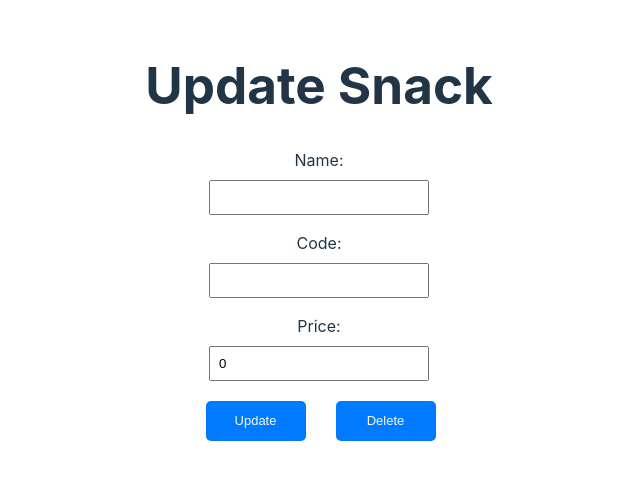
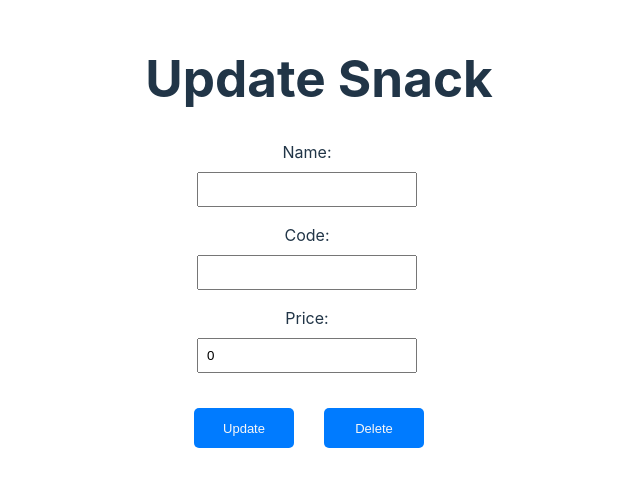
Before and after one commit to Acearoni/SoloProject-PA, a React (Vite) app in the folder client/: page /update-snack/1 in a window 1280 px wide. Shown: the part 176-662 px from the top of the page, without its empty margins (321-961 px from the left). Built offline with nearby package versions, Linux system fonts and the light colour scheme; no server answers.

Commit message:
Buttons adjusted on add snack, moving while validations were up. Update and Delete buttons were unaligned left side of update form, adjusted as well

```diff
--- a/client/src/SnackForm.css
+++ b/client/src/SnackForm.css
@@ -12,12 +12,15 @@
     justify-content: center ;
     width: 100%;
     height: 100vh;
+
 }
 
 
 .form-field {
+    width: 300px;
     margin-bottom: 1rem;
     text-align: center;
+
 }
 
 label {
@@ -32,6 +35,7 @@ input[type="number"] {
 }
 
 .submit-button {
+    margin-top: 50px;
     width: 100px;
     height: 40px;
     background-color: #007bff;
@@ -42,7 +46,6 @@ input[type="number"] {
     font-family: 'Arial';
     font-size: small;
     text-align: center;
-    margin-left: 60px;
 }
 
 .error-message {
--- a/client/src/SnackTable.css
+++ b/client/src/SnackTable.css
@@ -1,8 +1,6 @@
 .display-all-snacks {
     display: inline-block;
     justify-content: center;
-    border: 1px solid white;
-    border-style: solid;
     width: 900px;
 }
 
--- a/client/src/UpdateSnack.css
+++ b/client/src/UpdateSnack.css
@@ -35,7 +35,9 @@ input[type="number"] {
 
 }
 
-.submit-button{
+.update-button{
+    margin-left: 37px;
+    margin-top: 15px;
     width: 100px;
     height: 40px;
     background-color: #007bff;
--- a/client/src/VendorStyle.css
+++ b/client/src/VendorStyle.css
@@ -3,11 +3,9 @@
     justify-content: center;
     height: 900px;
     width: 1900px;
-    border: 1px solid white;
 }
 
 .vending-machine {
-    border: 1px solid white;
     margin-right: 100px;
     width: 900px;
     text-align: center;
--- a/client/src/ViewOne.css
+++ b/client/src/ViewOne.css
@@ -1,7 +1,5 @@
 .snack-details {
     font-size: 30px;
-    border-style: solid;
-    border: 1px, white;
     align-items: center;
     justify-content: center;
     height: 200px;
@@ -16,5 +14,4 @@
     display: flex;
     width: 300px;
     height: 100px;
-    border: 1px solid white;
 }
--- a/client/src/components/SnackForm.jsx
+++ b/client/src/components/SnackForm.jsx
@@ -107,9 +107,9 @@ const SnackForm = () => {
                             onChange={(e) => setPrice(e.target.value)}
                         />
                         {errors.price && <p className="error-message">{errors.price}</p>}
+                        <button className="submit-button" type="submit">SUBMIT</button>
                     </div>
 
-                    <button className="submit-button" type="submit">SUBMIT</button>
                 </form>
             </div>
         </div>
--- a/client/src/components/UpdateSnack.jsx
+++ b/client/src/components/UpdateSnack.jsx
@@ -125,7 +125,7 @@ const UpdateSnackForm = () => {
                         {errors.price && <p className="error-message">{errors.price}</p>}
                     </div>
                     <div className='buttons-together'>
-                    <button type="submit" className='submit-button'>Update</button>
+                    <button type="submit" className='update-button'>Update</button>
                     <button type="button"className='delete-button' onClick={handleDelete}>Delete</button>
                     </div>
                 </form>
```
